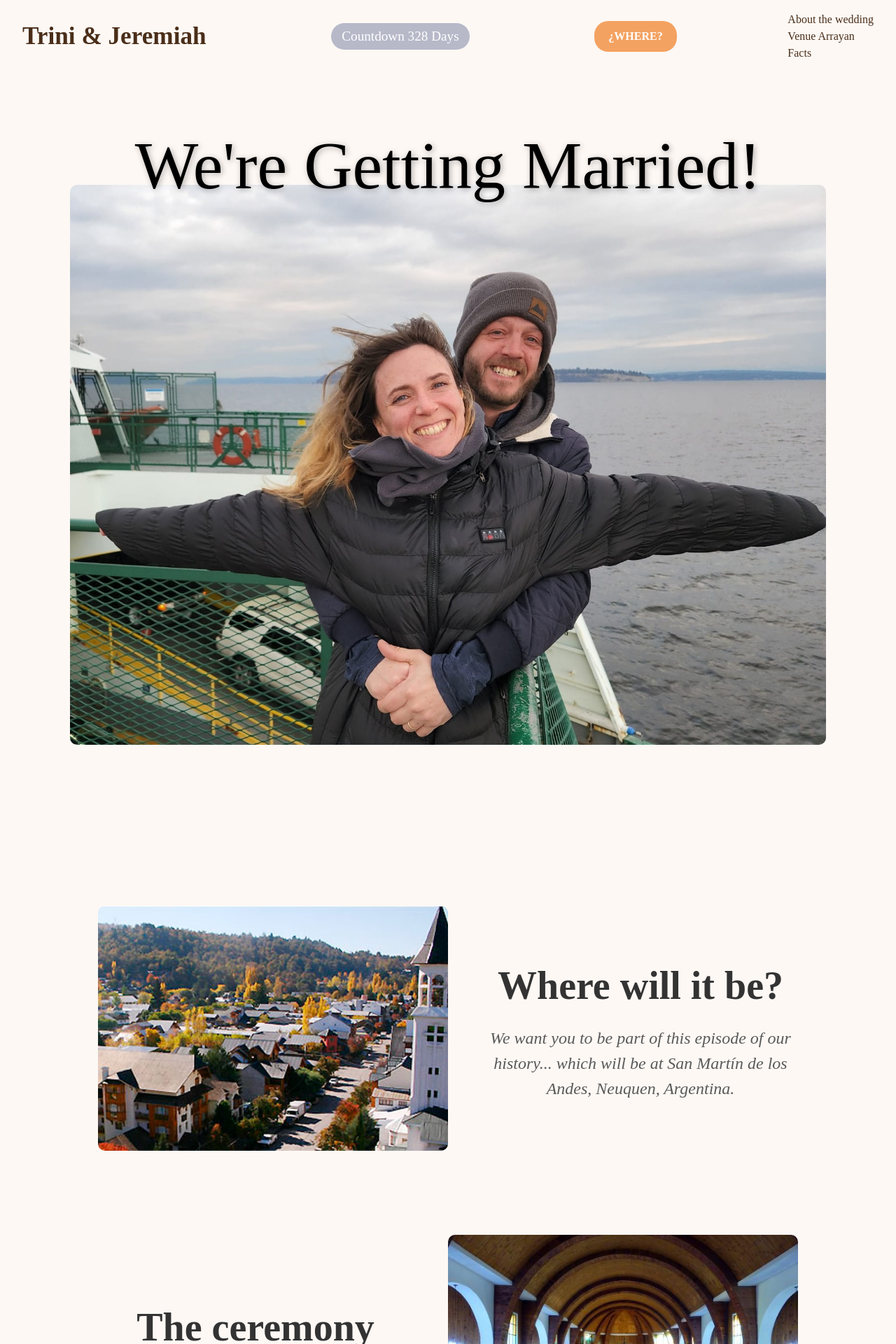
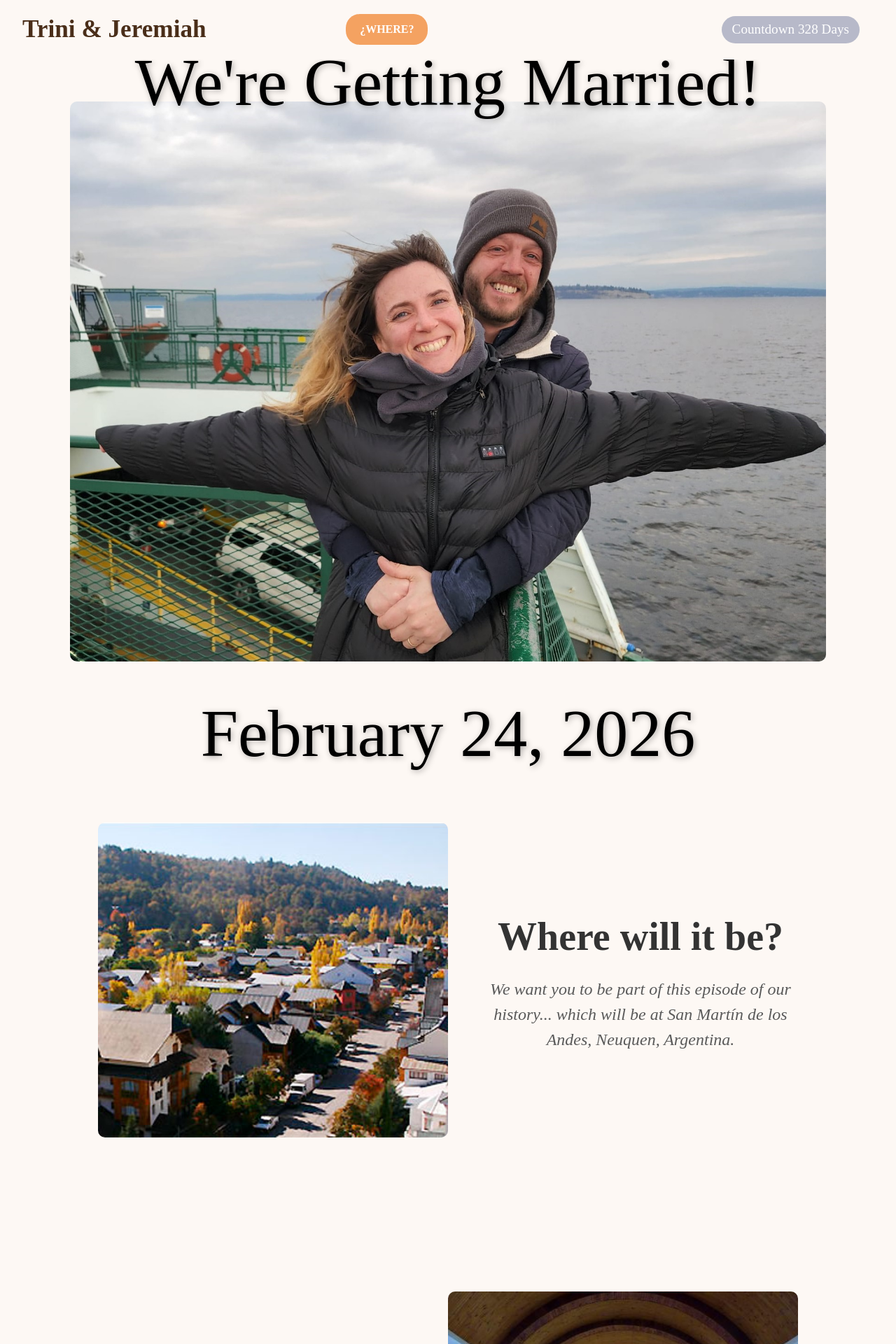
Before and after one commit to Trinigch/WeddingPage, a React (Vite) app: page / in a window 1280 px wide. Shown: the top 1920 px of the page at 70% size. Built offline with nearby package versions, Linux system fonts and the light colour scheme.

Commit message:
cleaning code

```diff
--- a/src/components/Header.tsx
+++ b/src/components/Header.tsx
@@ -115,7 +115,6 @@ const CountdownTimer = () => {
 };
 
 function scrollToSection() {
-
   const section = document.getElementById("location-section");
   if (section) {
     section.scrollIntoView({ behavior: "smooth" });
@@ -125,9 +124,11 @@ function Header({ setCurrentSection, currentSection }: HeaderProps) {
   return (
     <HeaderContainer>
       <Logo>Trini & Jeremiah</Logo>
+
+      <Button onClick={scrollToSection} >¿WHERE?</Button>
+
+      <Navigation setCurrentSection={setCurrentSection} currentSection={currentSection} />
       <CountdownTimer/>
-      <Button onClick={scrollToSection} >¿WHERE?</Button>
-      <Navigation setCurrentSection={setCurrentSection} currentSection={currentSection} />
     </HeaderContainer>
   );
 }
--- a/src/components/Navigation.tsx
+++ b/src/components/Navigation.tsx
@@ -4,7 +4,7 @@ interface NavigationProps {
 }
 
 function Navigation({ currentSection, setCurrentSection }: NavigationProps) {
-  const sections = ['About the wedding', 'Venue Arrayan', 'Facts'];
+  const sections = [''];
 
   return (
     <nav>
--- a/src/pages/Aboutwedding.tsx
+++ b/src/pages/Aboutwedding.tsx
@@ -8,11 +8,14 @@ import churchImage from "./../assets/img/imponente-interior.jpg";
 import ArrayanImage from "./../assets/img/joke.png";
 import busesImage from "./../assets/img/hero1.jpeg";
 import ConfirmationImage from "./../assets/img/home.jpg";
+
+import backgroundImagegift from "./../assets/img/homeNosCasamos.jpeg";
+
 interface SectionProps {
   id?: string;
   image: string;  // Si 'image' es una URL de imagen
   title: string;
-  text: string;
+  text: string | JSX.Element;
   reverse?: boolean;
 }
 
@@ -37,6 +40,10 @@ const Title = styled.h1`
   transform: translate(-50%);
   text-shadow: 2px 2px 8px rgba(0, 0, 0, 0.3);
   white-space: nowrap;
+    @media (max-width: 768px) {
+    font-size: 2rem;
+  }
+
 `;
 
 const ImageContainer = styled.div`
@@ -47,7 +54,7 @@ const ImageContainer = styled.div`
   background-position: center;
   background-size: cover;
   border-radius: 10px;
-  margin: 150px;
+  margin: 50px;
 `;
 
 const SectionContainer = styled.div<{ reverse?: boolean }>`
@@ -55,7 +62,7 @@ const SectionContainer = styled.div<{ reverse?: boolean }>`
   align-items: center;
   justify-content: space-between;
   width: 100%;
-  margin-top: 40px;
+  margin-top: 140px;
   padding: 40px;
   flex-direction: ${(props) => (props.reverse ? 'row-reverse' : 'row')};
 `;
@@ -77,7 +84,7 @@ const Section: React.FC<SectionProps>= ({id, image, title, text, reverse = false
 
 const StyledImage = styled.div<{ image: string }>`
   width: 50%;
-  height: 350px;
+  height: 450px;
   background-image: url(${(props) => props.image});
   background-size: cover;
   background-position: center;
@@ -145,14 +152,19 @@ function AboutWedding() {
       <ImageContainer>
         <Title>We're Getting Married!</Title>
       </ImageContainer>
+
+      <div style={{ position: "relative", width: "100%", textAlign: "center", marginTop: "0px" }}>
+        <Title>February 24, 2026</Title>
+      </div>
+
       <Section
-
-        id="location-section"
-        image={LugarImage}
-        title="Where will it be?"
-        text="We want you to be part of this episode of our history... which will be at San Martín de los Andes, Neuquen, Argentina."
-        reverse={false}
-      />
+  id="location-section"
+  image={LugarImage}
+  title="Where will it be?"
+  text={`We want you to be part of this episode of our history... which will be at
+   San Martín de los Andes, Neuquen, Argentina.`}
+  reverse={false}
+/>
       <Section
         image={churchImage}
         title="The ceremony"
@@ -179,266 +191,12 @@ function AboutWedding() {
         reverse
       />
       <Section
-        image={backgroundImage}
+        image={backgroundImagegift}
         title="And finally remember"
-        text="The important thing is that you come with enthusiasm, joy, and the desire to have a good time. But if you want to give us a gift, here is our account number: 0000000000000000000000.  ~ dont bring big gifts to the wedding, we don't want to travel with its ~ "
+        text="The important thing is that you come with enthusiasm, joy, and the desire to have a good time. But if you want to give us a gift, here is our account number: 0000000000000000000000.  ~  ~ "
       />
     </Container>
   );
 }
 
 export default AboutWedding;
-
-// function AboutWedding() {
-//   const Container = styled.div`
-//     width: 100%;
-//     min-height: 100vh;
-//     display: flex;
-//     flex-direction: column;
-//     align-items: center;
-//     text-align: center;
-//     background-color: #fdf8f4; /* Fondo cálido y elegante */
-//     padding: 10px 100px;
-//   `;
-
-
-//   const Title = styled.h1`
-//   font-family: "Playfair Display", serif;
-//   font-size: 6rem;
-//   color: #000;
-//   position: absolute;
-//   top: -10%;
-//   left: 50%;
-//   transform: translate(-50%);
-//   text-shadow: 2px 2px 8px rgba(0, 0, 0, 0.3);
-//   white-space: nowrap;
-
-// `;
-//   const ImageContainer = styled.div`
-//     position: relative;
-//     width: 100%;
-//     height: 100vh; /* Altura de la imagen */
-//     background-image: url(${backgroundImage});
-//     background-position: center;
-//     background-size: cover;
-//     border-radius: 10px;
-//     margin: 150px;
-//   `;
-
-//   const DateContainer = styled.div`
-//   margin-top: 20px;
-//   font-size: 6rem;
-//   color: #4a4a4a;
-//   font-weight: 500;
-//   padding: 40px;
-// `;
-
-// const LocationSection = styled.div`
-// display: flex;
-// align-items: center;
-// justify-content: space-between;
-// width: 100%;
-// margin-top: 40px;
-// padding: 40px;
-// `;
-
-// const ChurchSection = styled.div`
-// display: flex;
-// align-items: center;
-// justify-content: space-between;
-// width: 100%;
-// margin-top: 40px;
-// padding: 40px;
-// `;
-
-// const GiftSection = styled.div`
-// display: flex;
-// flex-direction: column;
-// align-items: center;
-// width: 100%;
-// margin-top: 40px;
-// padding: 40px;
-// `;
-// const ImageContainerlocation = styled.div`
-//   width: 50%;
-//   height: 350px;
-//   background-image: url(${LugarImage}); /* Reemplaza con la ruta real */
-//   background-size: cover;
-//   background-position: left;
-//   border-radius: 10px;
-// `;
-// const ImageContainerchuch = styled.div`
-//   width: 50%;
-//   height: 350px;
-//   background-image: url(${churchImage}); /* Reemplaza con la ruta real */
-//   background-size: cover;
-//   background-position: right;
-//   border-radius: 10px;
-// `;
-// const ImageContainerArrayan = styled.div`
-//   width: 50%;
-//   height: 350px;
-//   background-image: url(${ArrayanImage}); /* Reemplaza con la ruta real */
-//   background-size: cover;
-//   background-position: right;
-//   border-radius: 10px;
-// `;
-// const ConfirmationSection = styled.div`
-
-// width: 100%;
-// height: 100vh;
-// display: flex;
-// align-items: center;
-// justify-content: center;
-// margin-top: 40px;
-// `;
-// const ImageContainerConfirmation = styled.div`
-// width: 100%;
-// height: 100vh; /* Altura de la imagen */
-// background-image: url(${ConfirmationImage});
-// background-position: center;
-// background-size: cover;
-// border-radius: 10px;
-// position: absolute;
-// `;
-
-// const ImageContainerBuses = styled.div`
-// width: 50%;
-// height: 100vh; /* Altura de la imagen */
-// background-image: url(${busesImage});
-// background-position: center;
-// background-size: cover;
-// border-radius: 10px;
-
-// padding: 0px;
-
-// `;
-// const ConfirmationText = styled.div`
-//   position: absolute;
-//   display: flex;
-//   flex-direction: column;
-//   align-items: center;
-//   justify-content: center;
-//   width: 100%;
-//   height: 100%;
-//   background: rgba(0, 0, 0, 0.5); /* Capa oscura para mejorar legibilidad */
-//   color: white;
-//   font-size: 2.5rem;
-//   font-style: italic;
-//   padding: 20px; /* Espaciado interno */
-//   text-align: center;
-// `;
-//   const TextContainer = styled.div`
-//     width: 45%;
-//     text-align: center;
-// `;
-
-// const LocationTitle = styled.h2`
-// font-family: "Playfair Display", serif;
-// font-size: 3.5rem;
-// font-weight: bold;
-// color: #333;
-// position: relative;
-// display: inline-block;
-// `;
-// const LocationText = styled.p`
-// font-size: 1.5rem;
-// color: #5a5a5a;
-// font-style: italic;
-// margin-top: 15px;
-// `;
-// const ChurchText = styled.p`
-// font-size: 1.5rem;
-// color: #5a5a5a;
-// font-style: italic;
-// margin-top: 15px;
-// `;
-
-//   return (
-//     <Container>
-//       <ImageContainer>
-//       <Title>We're Getting Married!</Title>
-//       </ImageContainer>
-//       <DateContainer> January | 24 | 2026 </DateContainer>
-//       <LocationSection id="location-section">
-//         <ImageContainerlocation />
-//         <TextContainer>
-//           <LocationTitle>Where will it be?</LocationTitle>
-//           <LocationText>
-//             We want you to be part of this episode of our history... which will be at
-//             <strong> San Martín de los Andes, Neuquen , Argentina</strong>.
-//           </LocationText>
-//         </TextContainer>
-
-
-//       </LocationSection>
-//       <ChurchSection >
-//         <ChurchText>
-//        The ceremony will be at 11:00 hr.
-//        <strong> at San Jose Church:  Gral. Roca 811 </strong>
-//         </ChurchText>
-//       <ImageContainerchuch />
-//       </ChurchSection >
-//       <ConfirmationSection>
-//       <ImageContainerConfirmation />
-//       <ConfirmationText>
-//         <p>Please RSVP</p>
-//         <p>Trini: 6513826116</p>
-//         <p>Jeremiah: 2188311294</p>
-//       </ConfirmationText>
-//     </ConfirmationSection>
-//     <LocationSection>
-//         < ImageContainerArrayan />
-//         <TextContainer>
-//           <LocationTitle>We will celebrate in Arrayan </LocationTitle>
-//           <LocationText>
-//             <strong> Circuito Arrayan KM 4,5. San Martín de los Andes, Neuquen , Argentina</strong>.
-//           </LocationText>
-//         </TextContainer>
-//       </LocationSection>
-//       <LocationSection>
-
-//         <TextContainer>
-//           <LocationTitle>We will put buses at your disposal </LocationTitle>
-//           <LocationText>
-//             <strong> At 12hr  from San Jose Church -  Gral. Roca 811 - to the venue at Arrayan - Circuito Arrayan KM 4,5</strong>.
-//             <p>buses are from "La Araucana viajes" ~ www.araucana.com.ar  </p>
-//             <strong> At 21hr and 23hr from the venue at Arrayan  to your hotel </strong>.
-
-//           </LocationText>
-//         </TextContainer>
-//         < ImageContainerBuses />
-//       </LocationSection>
-
-//       <GiftSection >
-
-
-//          <LocationTitle>And finally remember</LocationTitle>
-//          <LocationText>
-//            <strong>The important thing is that you come with enthusiasm, joy and the desire to have a good time.</strong>
-//            <p>But if you want to give us a gift, here is our account number ~ dont bring big gifts to the wedding, we don't want to travel with its ~:</p>
-//            <strong> 0000000000000000000000 </strong>.
-
-//          </LocationText>
-
-//      </GiftSection >
-
-//        </Container>
-//   );
-// }
-
-// export default AboutWedding;
-// Buses
-// We will put buses at your disposal both in Castellón and in:
-
-// Sant Joán de Moró:
-// To go from Castellón (Plaza Fadrell)
-// at 12:00 and to return at 22:00 OR 24:00
-
-// To go from Sant Joán de Moró (Plaza l’Església)
-// at 12:00 and to return at 22:00 or 24:00
-//
-
-// Arrayan,Arrayan Circuit KM 4.5.
-// San Martin de los Andes,
-// Neuquen the reception..
```
